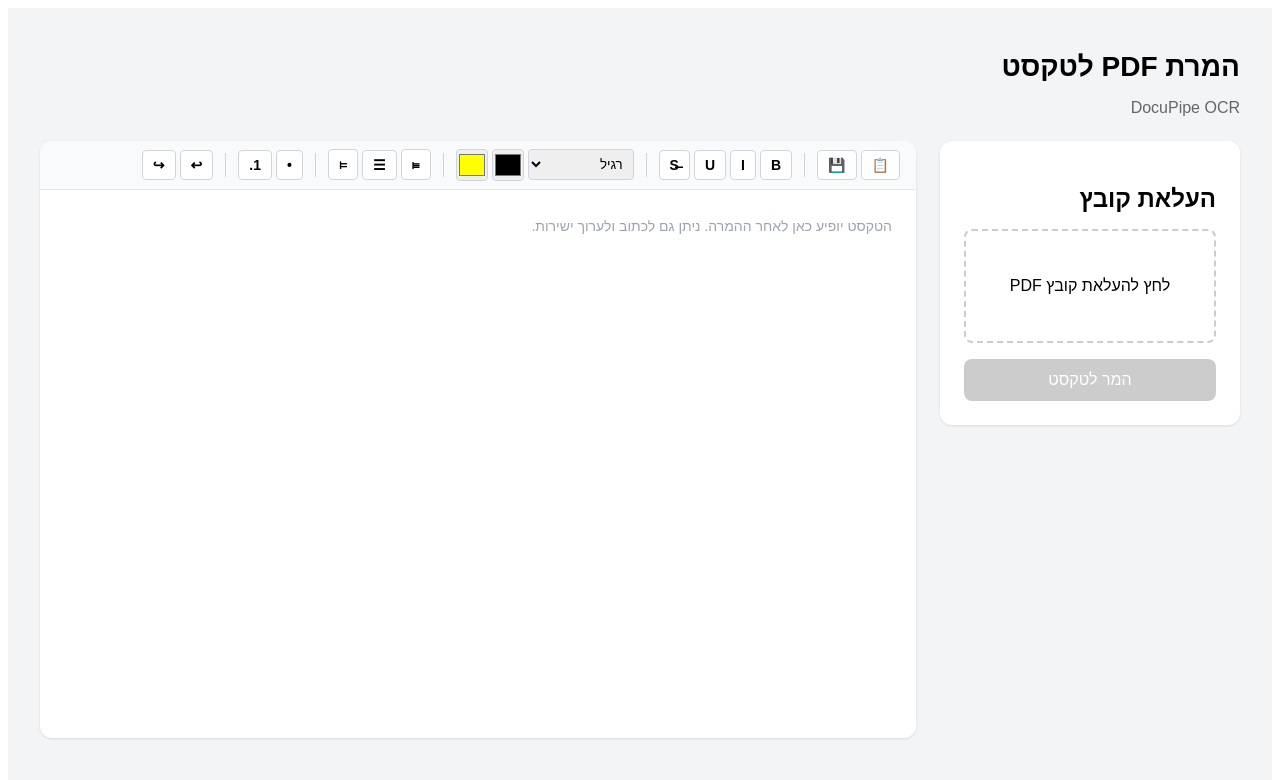
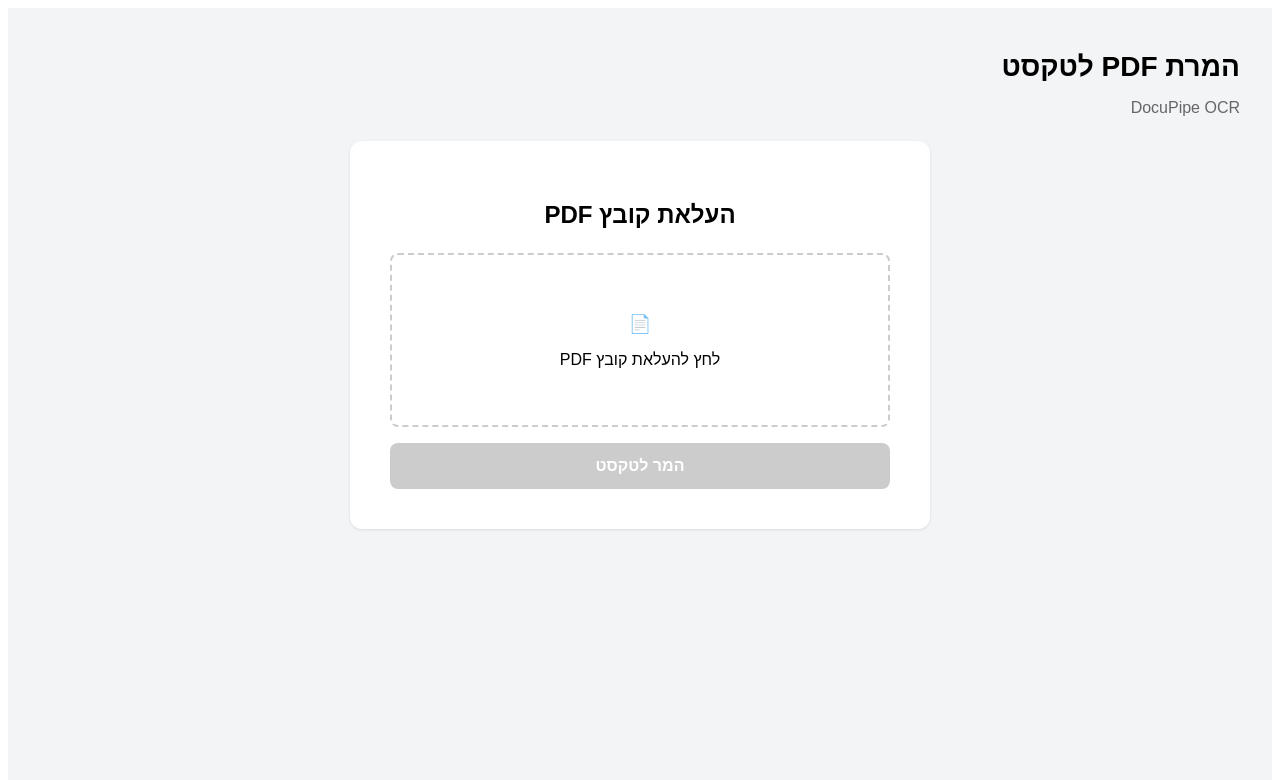
Before and after one commit to shpitz11/pdf-to-text-app, a Next.js app: page / in a window 1280 px wide. Shown: the top 780 px of the page. Built offline with nearby package versions, Linux system fonts and the light colour scheme.

Commit message:
Update index.js

```diff
--- a/pages/index.js
+++ b/pages/index.js
@@ -1,12 +1,20 @@
-import { useState, useRef } from 'react';
+import { useState, useEffect } from 'react';
 
 export default function Home() {
   const [file, setFile] = useState(null);
   const [isProcessing, setIsProcessing] = useState(false);
   const [processingStep, setProcessingStep] = useState('');
   const [error, setError] = useState('');
-  const [hasContent, setHasContent] = useState(false);
-  const editorRef = useRef(null);
+  const [showEditor, setShowEditor] = useState(false);
+
+  useEffect(() => {
+    if (showEditor && typeof window !== 'undefined') {
+      const editor = document.getElementById('editor');
+      if (editor) {
+        editor.focus();
+      }
+    }
+  }, [showEditor]);
 
   const handleFileChange = (e) => {
     const selectedFile = e.target.files[0];
@@ -42,11 +50,16 @@ export default function Home() {
       if (!ocrResponse.ok) throw new Error('שגיאה ב-DocuPipe');
       const ocrData = await ocrResponse.json();
 
-      if (editorRef.current) {
-        editorRef.current.innerHTML = ocrData.text.replace(/\n/g, '<br>');
-        setHasContent(true);
-      }
+      setShowEditor(true);
       setProcessingStep('');
+
+      setTimeout(() => {
+        const editor = document.getElementById('editor');
+        if (editor) {
+          editor.innerHTML = ocrData.text.replace(/\n/g, '<br>');
+        }
+      }, 100);
+
     } catch (err) {
       setError(err.message || 'שגיאה בהמרת הקובץ');
     } finally {
@@ -54,18 +67,22 @@ export default function Home() {
     }
   };
 
-  const execCommand = (command, value = null) => {
+  const execCommand = (command, value) => {
     document.execCommand(command, false, value);
-    editorRef.current?.focus();
+    document.getElementById('editor')?.focus();
   };
 
   const copyToClipboard = () => {
-    const text = editorRef.current?.innerText || '';
-    navigator.clipboard.writeText(text);
+    const editor = document.getElementById('editor');
+    if (editor) {
+      navigator.clipboard.writeText(editor.innerText);
+    }
   };
 
   const saveToWord = () => {
-    const content = editorRef.current?.innerHTML || '';
+    const editor = document.getElementById('editor');
+    if (!editor) return;
+    const content = editor.innerHTML;
     const header = '<html xmlns:o="urn:schemas-microsoft-com:office:office" xmlns:w="urn:schemas-microsoft-com:office:word" xmlns="http://www.w3.org/TR/REC-html40"><head><meta charset="utf-8"><style>body{direction:rtl;font-family:David,Arial;font-size:12pt;}</style></head><body>';
     const footer = '</body></html>';
     const blob = new Blob([header + content + footer], { type: 'application/msword' });
@@ -77,108 +94,75 @@ export default function Home() {
     URL.revokeObjectURL(url);
   };
 
-  const ToolbarButton = ({ onClick, title, children, active }) => (
-    <button
-      onClick={onClick}
-      title={title}
-      style={{
-        padding: '6px 10px',
-        backgroundColor: active ? '#e5e7eb' : 'white',
-        border: '1px solid #d1d5db',
-        borderRadius: '4px',
-        cursor: 'pointer',
-        fontSize: '14px',
-        fontWeight: 'bold'
-      }}
-    >
-      {children}
-    </button>
-  );
-
   return (
     <div style={{ minHeight: '100vh', backgroundColor: '#f3f4f6', padding: '24px', direction: 'rtl', fontFamily: 'Arial, sans-serif' }}>
       <div style={{ maxWidth: '1200px', margin: '0 auto' }}>
         <h1 style={{ fontSize: '28px', fontWeight: 'bold', marginBottom: '8px' }}>המרת PDF לטקסט</h1>
         <p style={{ color: '#666', marginBottom: '24px' }}>DocuPipe OCR</p>
 
-        <div style={{ display: 'grid', gridTemplateColumns: '300px 1fr', gap: '24px' }}>
-          {/* צד שמאל - העלאת קובץ */}
-          <div style={{ backgroundColor: 'white', padding: '24px', borderRadius: '12px', boxShadow: '0 1px 3px rgba(0,0,0,0.1)', height: 'fit-content' }}>
-            <h2 style={{ marginBottom: '16px' }}>העלאת קובץ</h2>
+        {!showEditor ? (
+          <div style={{ backgroundColor: 'white', padding: '40px', borderRadius: '12px', boxShadow: '0 1px 3px rgba(0,0,0,0.1)', maxWidth: '500px', margin: '0 auto', textAlign: 'center' }}>
+            <h2 style={{ marginBottom: '24px' }}>העלאת קובץ PDF</h2>
 
-            <div style={{ border: '2px dashed #ccc', borderRadius: '8px', padding: '30px', textAlign: 'center', marginBottom: '16px', cursor: 'pointer' }} onClick={() => document.getElementById('fileInput').click()}>
+            <div style={{ border: '2px dashed #ccc', borderRadius: '8px', padding: '40px', marginBottom: '16px', cursor: 'pointer' }} onClick={() => document.getElementById('fileInput').click()}>
+              <p style={{ fontSize: '18px', marginBottom: '8px' }}>📄</p>
               <p>לחץ להעלאת קובץ PDF</p>
               <input id="fileInput" type="file" accept=".pdf" onChange={handleFileChange} style={{ display: 'none' }} />
             </div>
 
-            {file && <p style={{ color: '#2563eb', marginBottom: '16px', fontSize: '14px' }}>נבחר: {file.name}</p>}
-            {error && <p style={{ color: '#dc2626', marginBottom: '16px', fontSize: '14px' }}>{error}</p>}
-            {processingStep && <p style={{ color: '#ca8a04', marginBottom: '16px', fontSize: '14px' }}>{processingStep}</p>}
+            {file && <p style={{ color: '#2563eb', marginBottom: '16px' }}>נבחר: {file.name}</p>}
+            {error && <p style={{ color: '#dc2626', marginBottom: '16px' }}>{error}</p>}
+            {processingStep && <p style={{ color: '#ca8a04', marginBottom: '16px' }}>{processingStep}</p>}
 
-            <button onClick={convertPDFToText} disabled={!file || isProcessing} style={{ width: '100%', padding: '12px', backgroundColor: (!file || isProcessing) ? '#ccc' : '#2563eb', color: 'white', border: 'none', borderRadius: '8px', cursor: (!file || isProcessing) ? 'not-allowed' : 'pointer', fontSize: '16px' }}>
+            <button onClick={convertPDFToText} disabled={!file || isProcessing} style={{ width: '100%', padding: '14px', backgroundColor: (!file || isProcessing) ? '#ccc' : '#2563eb', color: 'white', border: 'none', borderRadius: '8px', cursor: (!file || isProcessing) ? 'not-allowed' : 'pointer', fontSize: '16px', fontWeight: 'bold' }}>
               {isProcessing ? 'מעבד...' : 'המר לטקסט'}
             </button>
           </div>
-
-          {/* צד ימין - עורך טקסט */}
+        ) : (
           <div style={{ backgroundColor: 'white', borderRadius: '12px', boxShadow: '0 1px 3px rgba(0,0,0,0.1)', overflow: 'hidden' }}>
-            {/* סרגל כלים */}
-            <div style={{ backgroundColor: '#f9fafb', borderBottom: '1px solid #e5e7eb', padding: '8px 16px', display: 'flex', gap: '4px', flexWrap: 'wrap', alignItems: 'center' }}>
-              {/* פעולות קובץ */}
-              <ToolbarButton onClick={copyToClipboard} title="העתק">📋</ToolbarButton>
-              <ToolbarButton onClick={saveToWord} title="שמור ל-Word">💾</ToolbarButton>
+            <div style={{ backgroundColor: '#f9fafb', borderBottom: '1px solid #e5e7eb', padding: '10px 16px', display: 'flex', gap: '6px', flexWrap: 'wrap', alignItems: 'center' }}>
+              <button onClick={copyToClipboard} title="העתק" style={{ padding: '8px 12px', backgroundColor: 'white', border: '1px solid #d1d5db', borderRadius: '4px', cursor: 'pointer' }}>📋 העתק</button>
+              <button onClick={saveToWord} title="שמור ל-Word" style={{ padding: '8px 12px', backgroundColor: '#16a34a', color: 'white', border: 'none', borderRadius: '4px', cursor: 'pointer', fontWeight: 'bold' }}>💾 שמור ל-Word</button>
 
               <div style={{ width: '1px', height: '24px', backgroundColor: '#d1d5db', margin: '0 8px' }} />
 
-              {/* עיצוב טקסט */}
-              <ToolbarButton onClick={() => execCommand('bold')} title="מודגש">B</ToolbarButton>
-              <ToolbarButton onClick={() => execCommand('italic')} title="נטוי">I</ToolbarButton>
-              <ToolbarButton onClick={() => execCommand('underline')} title="קו תחתון">U</ToolbarButton>
-              <ToolbarButton onClick={() => execCommand('strikeThrough')} title="קו חוצה">S̶</ToolbarButton>
+              <button onClick={() => execCommand('bold')} style={{ padding: '6px 12px', backgroundColor: 'white', border: '1px solid #d1d5db', borderRadius: '4px', cursor: 'pointer', fontWeight: 'bold' }}>B</button>
+              <button onClick={() => execCommand('italic')} style={{ padding: '6px 12px', backgroundColor: 'white', border: '1px solid #d1d5db', borderRadius: '4px', cursor: 'pointer', fontStyle: 'italic' }}>I</button>
+              <button onClick={() => execCommand('underline')} style={{ padding: '6px 12px', backgroundColor: 'white', border: '1px solid #d1d5db', borderRadius: '4px', cursor: 'pointer', textDecoration: 'underline' }}>U</button>
 
               <div style={{ width: '1px', height: '24px', backgroundColor: '#d1d5db', margin: '0 8px' }} />
 
-              {/* גודל טקסט */}
-              <select onChange={(e) => execCommand('fontSize', e.target.value)} style={{ padding: '6px', borderRadius: '4px', border: '1px solid #d1d5db' }}>
-                <option value="3">רגיל</option>
+              <select onChange={(e) => execCommand('fontSize', e.target.value)} defaultValue="3" style={{ padding: '6px', borderRadius: '4px', border: '1px solid #d1d5db' }}>
                 <option value="1">קטן</option>
                 <option value="2">קטן+</option>
+                <option value="3">רגיל</option>
                 <option value="4">גדול</option>
                 <option value="5">גדול+</option>
                 <option value="6">כותרת</option>
-                <option value="7">כותרת גדולה</option>
               </select>
 
-              {/* צבע טקסט */}
-              <input type="color" onChange={(e) => execCommand('foreColor', e.target.value)} title="צבע טקסט" style={{ width: '32px', height: '32px', padding: '0', border: '1px solid #d1d5db', borderRadius: '4px', cursor: 'pointer' }} />
-
-              {/* צבע רקע */}
+              <input type="color" onChange={(e) => execCommand('foreColor', e.target.value)} title="צבע טקסט" defaultValue="#000000" style={{ width: '32px', height: '32px', padding: '0', border: '1px solid #d1d5db', borderRadius: '4px', cursor: 'pointer' }} />
               <input type="color" onChange={(e) => execCommand('hiliteColor', e.target.value)} title="צבע סימון" defaultValue="#ffff00" style={{ width: '32px', height: '32px', padding: '0', border: '1px solid #d1d5db', borderRadius: '4px', cursor: 'pointer' }} />
 
               <div style={{ width: '1px', height: '24px', backgroundColor: '#d1d5db', margin: '0 8px' }} />
 
-              {/* יישור */}
-              <ToolbarButton onClick={() => execCommand('justifyRight')} title="יישור לימין">⫢</ToolbarButton>
-              <ToolbarButton onClick={() => execCommand('justifyCenter')} title="מרכז">☰</ToolbarButton>
-              <ToolbarButton onClick={() => execCommand('justifyLeft')} title="יישור לשמאל">⫤</ToolbarButton>
+              <button onClick={() => execCommand('justifyRight')} style={{ padding: '6px 10px', backgroundColor: 'white', border: '1px solid #d1d5db', borderRadius: '4px', cursor: 'pointer' }}>⫢</button>
+              <button onClick={() => execCommand('justifyCenter')} style={{ padding: '6px 10px', backgroundColor: 'white', border: '1px solid #d1d5db', borderRadius: '4px', cursor: 'pointer' }}>☰</button>
+              <button onClick={() => execCommand('justifyLeft')} style={{ padding: '6px 10px', backgroundColor: 'white', border: '1px solid #d1d5db', borderRadius: '4px', cursor: 'pointer' }}>⫤</button>
 
               <div style={{ width: '1px', height: '24px', backgroundColor: '#d1d5db', margin: '0 8px' }} />
 
-              {/* רשימות */}
-              <ToolbarButton onClick={() => execCommand('insertUnorderedList')} title="רשימה">•</ToolbarButton>
-              <ToolbarButton onClick={() => execCommand('insertOrderedList')} title="רשימה ממוספרת">1.</ToolbarButton>
+              <button onClick={() => execCommand('undo')} style={{ padding: '6px 10px', backgroundColor: 'white', border: '1px solid #d1d5db', borderRadius: '4px', cursor: 'pointer' }}>↩ בטל</button>
+              <button onClick={() => execCommand('redo')} style={{ padding: '6px 10px', backgroundColor: 'white', border: '1px solid #d1d5db', borderRadius: '4px', cursor: 'pointer' }}>↪ חזור</button>
 
-              <div style={{ width: '1px', height: '24px', backgroundColor: '#d1d5db', margin: '0 8px' }} />
+              <div style={{ marginRight: 'auto' }} />
 
-              {/* בטל/חזור */}
-              <ToolbarButton onClick={() => execCommand('undo')} title="בטל">↩</ToolbarButton>
-              <ToolbarButton onClick={() => execCommand('redo')} title="חזור">↪</ToolbarButton>
+              <button onClick={() => { setShowEditor(false); setFile(null); }} style={{ padding: '8px 12px', backgroundColor: '#ef4444', color: 'white', border: 'none', borderRadius: '4px', cursor: 'pointer' }}>קובץ חדש</button>
             </div>
 
-            {/* אזור העריכה */}
             <div
-              ref={editorRef}
-              contentEditable
+              id="editor"
+              contentEditable="true"
               dir="rtl"
               style={{
                 minHeight: '500px',
@@ -188,13 +172,9 @@ export default function Home() {
                 lineHeight: '1.8',
                 fontFamily: 'David, Arial, sans-serif'
               }}
-              onInput={() => setHasContent(editorRef.current?.innerText?.trim().length > 0)}
-              suppressContentEditableWarning
-            >
-              {!hasContent && <span style={{ color: '#9ca3af' }}>הטקסט יופיע כאן לאחר ההמרה. ניתן גם לכתוב ולערוך ישירות.</span>}
-            </div>
+            />
           </div>
-        </div>
+        )}
       </div>
     </div>
   );
```
